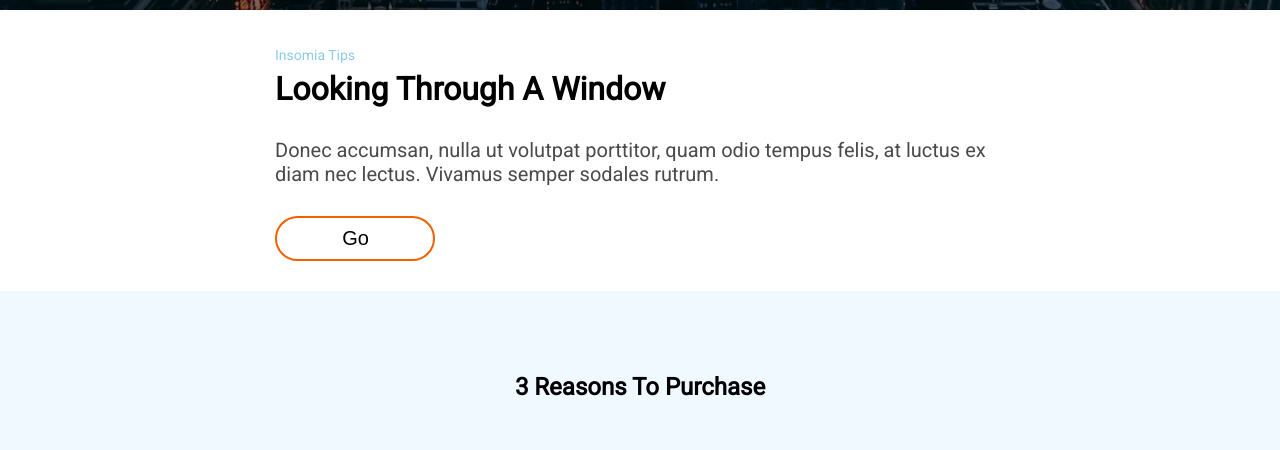
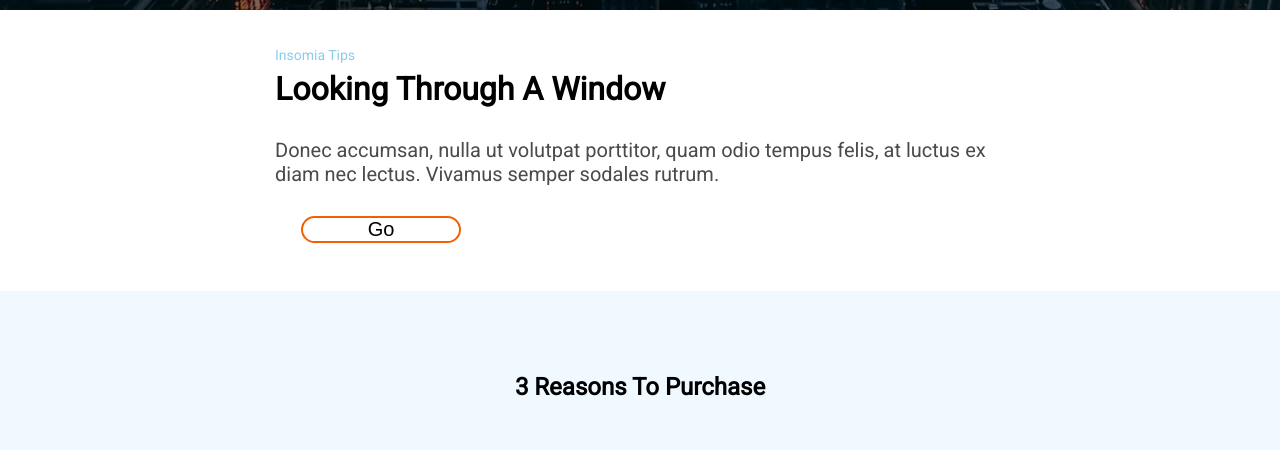
Before and after one commit to Adalab/modulo-1-evaluacion-final-NataliaaJN, a website: page src/html/index.html in a window 1280 px wide. Shown: the part 790-1240 px from the top of the page. Drawn offline with nearby package versions, Linux system fonts and the light colour scheme; files that its build step writes are made by us from their sources; files whose address does not match are found by name.

Commit message:
update sections

```diff
--- a/src/html/partials/main.html
+++ b/src/html/partials/main.html
@@ -7,7 +7,9 @@
           Donec accumsan, nulla ut volutpat porttitor, quam odio tempus felis,
           at luctus ex diam nec lectus. Vivamus semper sodales rutrum.
         </p>
-        <button class="section1__article--btn">Go</button>
+        <a title="" href="#" class="section1__article--btn">
+          <button class="btn-go">Go</button>
+        </a>
       </article>
     </section>
     <section class="section2">
--- a/src/scss/layout/_footer.scss
+++ b/src/scss/layout/_footer.scss
@@ -28,7 +28,6 @@
   &__btn {
     width: 45px;
     height: 45px;
-    // margin-bottom: 15px;
     position: absolute;
     transform: translateY(-50%);
     background-color: $white;
--- a/src/scss/layout/_mainSection.scss
+++ b/src/scss/layout/_mainSection.scss
@@ -5,6 +5,9 @@
   justify-content: center;
 
   &__article {
+    display: flex;
+    flex-direction: column;
+    justify-content: flex-start;
     &--insomnia {
       font-size: 14px;
       line-height: $lineHeight;
@@ -30,30 +33,25 @@
     }
 
     &--paragraph {
-      // width: 290px;
-      // height: 120px;
-      margin: 15px 0 30px 0;
+      padding: 15px 0 30px 0;
       color: #4a4a4a;
       @media (min-width: $tablet) {
-        // width: 690px;
-        // height: 60px;
-        margin-top: 30px;
-      }
-      @media (min-width: $tablet) {
-        // width: 730px;
+        padding-top: 30px;
       }
     }
 
     &--btn {
+      text-decoration: none;
+      padding: 0 25px 0 26px;
       width: 76px;
       height: 45px;
+      .btn-go {
         display: flex;
         justify-content: center;
         align-items: center;
         background-color: $white;
         border: solid 2px $bright-orange;
         border-radius: 22.5px;
-      padding: 0 25px 0 26px;
         font-size: 20px;
         transition: transform 0.5s ease, color 1s ease-out,
           background-color 2s ease-in, font-weight 0.5s ease;
@@ -69,6 +67,7 @@
         }
         @media (min-width: $desktop) {
           width: 160px;
+        }
       }
     }
   }
```
Lines whose indentation alone changed are shown as unchanged.
